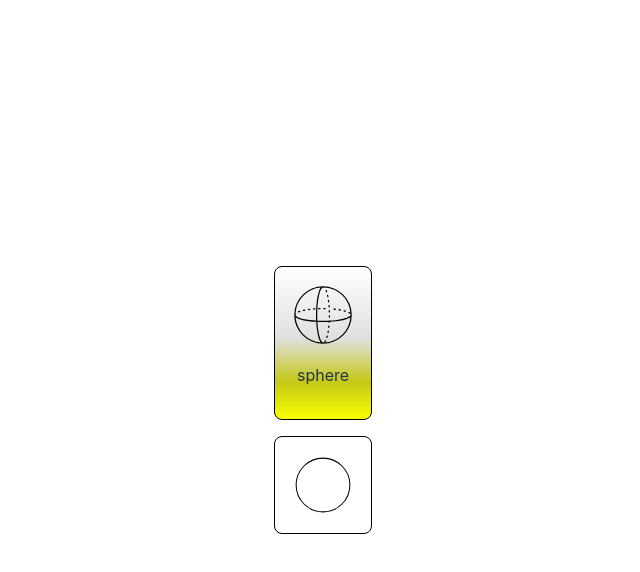
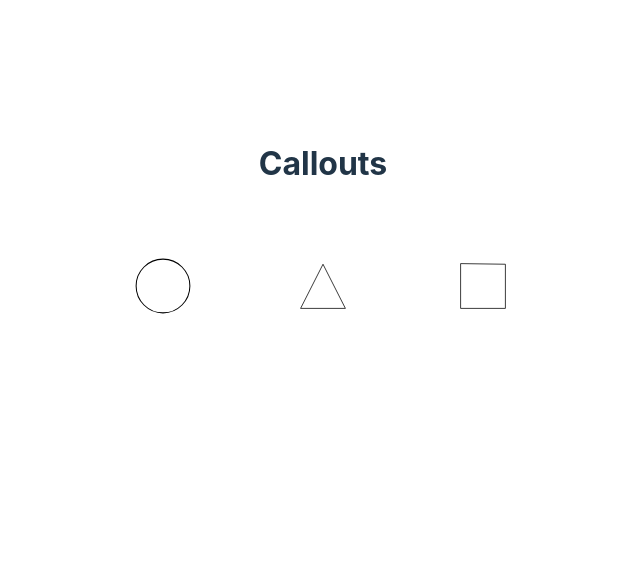
Before and after one commit to EggAllocationService/verity-sim, a Svelte app: page / in a window 1280 px wide. Shown: the top 572 px of the page, without its empty margins (317-957 px from the left). Built offline with nearby package versions, Linux system fonts and the light colour scheme.

Commit message:
Rearrange layout

```diff
--- a/src/App.svelte
+++ b/src/App.svelte
@@ -1,31 +1,66 @@
 <script lang="ts">
     import Shape from './lib/Shape.svelte';
     import Shape2D from './lib/Shape2D.svelte';
+    import { SHAPE2D } from './lib/shapes';
+
+    type Callouts = {left: SHAPE2D, mid: SHAPE2D, right: SHAPE2D};
+
+    let calls: Callouts = createRandomCallouts();
+
+    function createRandomCallouts(): Callouts {
+        let arr = [SHAPE2D.CIRCLE, SHAPE2D.SQUARE, SHAPE2D.TRIANGLE];
+        // Shuffle the array
+        for (let i = arr.length - 1; i > 0; i--) {
+            const j = Math.floor(Math.random() * (i + 1));
+            [arr[i], arr[j]] = [arr[j], arr[i]];
+        }
+
+        return {
+            left: arr[0],
+            mid: arr[1],
+            right: arr[2]
+        };
+    }
+
 </script>
 
 <main>
-  <p>
-    <Shape selected={true} />
-  </p>
-  <p>
-    <Shape2D />
-  </p>
+  <div class="callouts">
+    <h2>
+      Callouts
+    </h2>
+    <div class="callouts-symbols">
+      <Shape2D border={false} draggable={false} shape={calls.left} />
+      <Shape2D border={false} draggable={false} shape={calls.mid} />
+      <Shape2D border={false} draggable={false} shape={calls.right} />
+    </div>
+  </div>
 </main>
 
 <style>
-  .logo {
-    height: 6em;
-    padding: 1.5em;
-    will-change: filter;
-    transition: filter 300ms;
+  .callouts {
+    display: flex;
+    flex-direction: column;
+    justify-content: space-around;
+    margin-top: 2rem;
+    gap: 1em;
+    padding: 3em;
+    border: 1px solid white;
   }
-  .logo:hover {
-    filter: drop-shadow(0 0 2em #646cffaa);
+  .callouts > h2 {
+    font-size: 2em;
   }
-  .logo.svelte:hover {
-    filter: drop-shadow(0 0 2em #ff3e00aa);
+  .callouts-symbols {
+    display: flex;
+    flex-direction: row;
+    justify-content: space-around;
+    gap: 3em;
   }
-  .read-the-docs {
-    color: #888;
+  main {
+    display: flex;
+    flex-direction: column;
+    align-items: center;
+    justify-content: flex-start;
+    height: 100vh;
   }
 </style>
--- a/src/app.css
+++ b/src/app.css
@@ -25,7 +25,7 @@ a:hover {
 body {
   margin: 0;
   display: flex;
-  place-items: center;
+  flex-direction: column;
   min-width: 320px;
   min-height: 100vh;
 }
@@ -76,4 +76,5 @@ button:focus-visible {
   button {
     background-color: #f9f9f9;
   }
+
 }
--- a/src/lib/Shape2D.svelte
+++ b/src/lib/Shape2D.svelte
@@ -20,7 +20,7 @@
     export let shape: SHAPE2D = SHAPE2D.CIRCLE;
     export let border: boolean = true;
 
-    let draggable: boolean = true;
+    export let draggable: boolean = true;
 
     function dragStart(ev: DragEvent) {
         if (!draggable) return;
```
Also changed, not shown: src/assets/square.svg, src/assets/triangle.svg.
